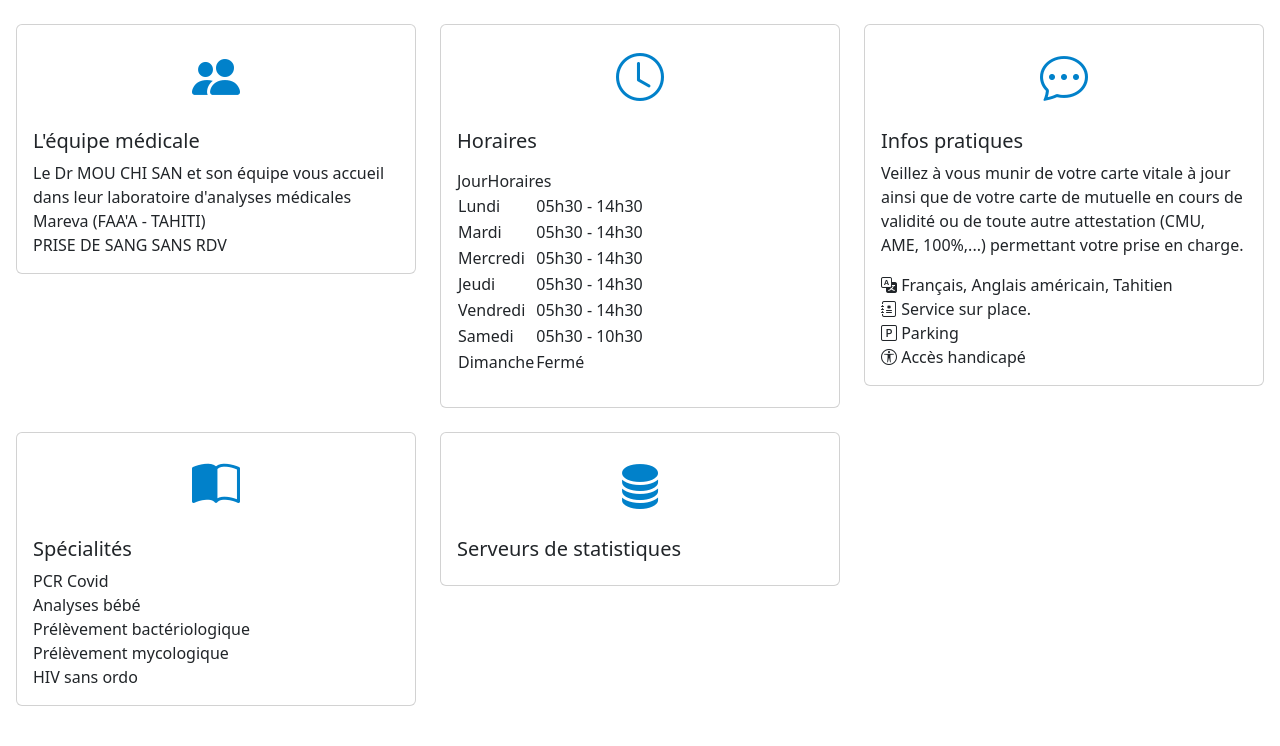
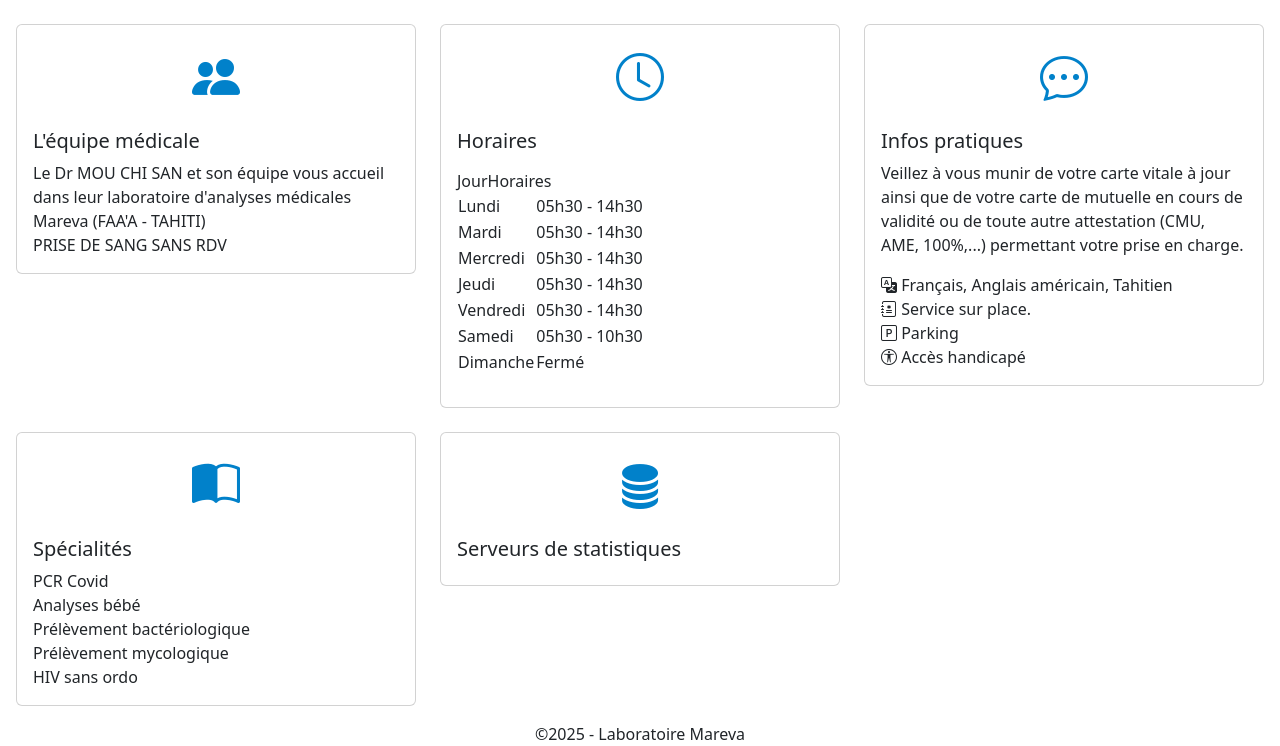
Before and after one commit to P-DAO/MarevaLab, a plain HTML site: page second.html in a window 1280 px wide. Shown: the part 550-1296 px from the top of the page. Before the commit the page ends 1272 px from the top, so only its background shows below. Drawn offline with nearby package versions, Linux system fonts and the light colour scheme.

Commit message:
ajout footer

```diff
--- a/second.html
+++ b/second.html
@@ -15,6 +15,7 @@
 </head>
 
 <body>
+    <!-- card accueil contact -->
     <div id="accueil">
         <div class="p-3 m-0 border-0 bd-example">
             <div id="card" class="card">
@@ -52,6 +53,7 @@
         <section>
             <h2></h2>
             <div class="row">
+                <!-- card equipe -->
                 <div id="infocard" class="col-xs-12 col-sm-6 col-md-4">
                     <div class="card">
                         <div class="card-body">
@@ -65,6 +67,7 @@
                         </div>
                     </div>
                 </div>
+                <!-- card horaire -->
                 <div id="infocard" class="col-xs-12 col-sm-6 col-md-4">
                     <div class="card">
                         <div class="card-body">
@@ -111,6 +114,7 @@
                         </div>
                     </div>
                 </div>
+                <!-- card info pratique -->
                 <div class="col-xs-12 col-sm-6 col-md-4">
                     <div class="card">
                         <div class="card-body">
@@ -131,6 +135,7 @@
                         </div>
                     </div>
                 </div>
+                <!-- card Spécialités -->
                 <div class="col-xs-12 col-sm-6 col-md-4">
                     <div class="card">
                         <div class="card-body">
@@ -146,6 +151,7 @@
                         </div>
                     </div>
                 </div>
+                <!-- card serveurs -->
                 <div class="col-xs-12 col-sm-6 col-md-4">
                     <div class="card">
                         <div class="card-body">
@@ -160,7 +166,9 @@
             </div>
         </section>
     </main>
-
+<footer>
+    <p class="text-center mb-0">&copy;2025 - Laboratoire Mareva</p>
+</footer>
 </body>
 
 </html>
```
